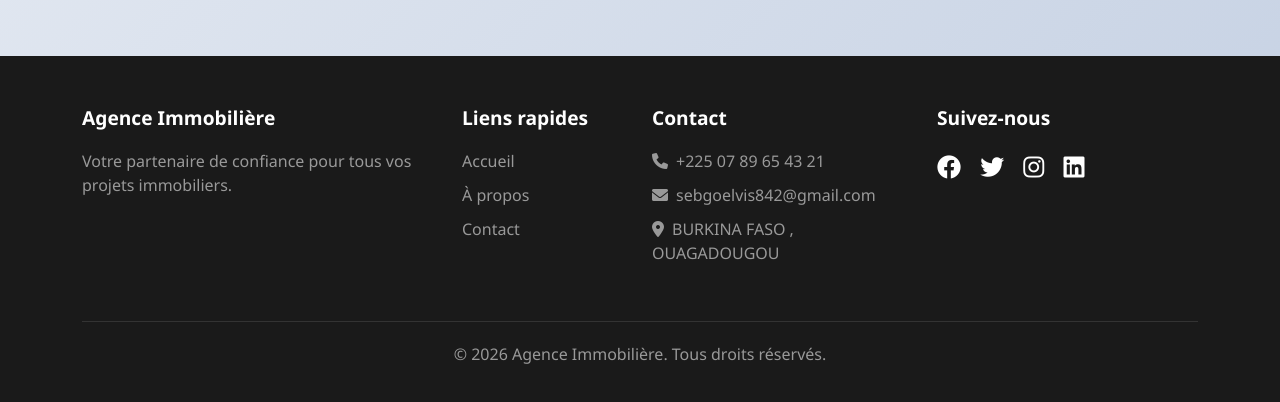
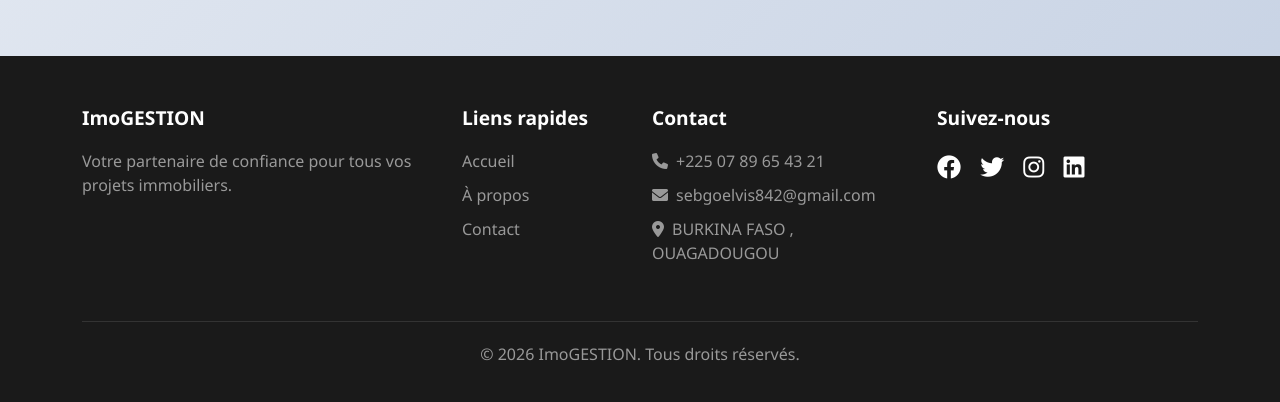
Before and after one commit to DEVELVIS54/GESTION_FINAL, a Django app: page /inscription/ in a window 1280 px wide. Shown: the part 1273-1675 px from the top of the page. Run offline with Django 5.2, Linux system fonts and the light colour scheme.

Commit message:
Update inscription.html

```diff
--- a/SE/templates/SE/inscription.html
+++ b/SE/templates/SE/inscription.html
@@ -5,7 +5,7 @@
 <head>
     <meta charset="UTF-8">
     <meta name="viewport" content="width=device-width, initial-scale=1.0">
-    <title>Inscription - Agence Immobilière</title>
+    <title>Inscription - ImoGESTION</title>
 
     <!-- Bootstrap CSS -->
     <link href="https://cdn.jsdelivr.net/npm/bootstrap@5.1.3/dist/css/bootstrap.min.css" rel="stylesheet">
@@ -527,7 +527,7 @@
         <div class="container">
             <div class="row">
                 <div class="col-md-4">
-                    <h5 class="footer-title">Agence Immobilière</h5>
+                    <h5 class="footer-title">ImoGESTION</h5>
                     <p>Votre partenaire de confiance pour tous vos projets immobiliers.</p>
                 </div>
                 <div class="col-md-2">
@@ -558,7 +558,7 @@
                 </div>
             </div>
             <div class="copyright">
-                <p>&copy; {% now "Y" %} Agence Immobilière. Tous droits réservés.</p>
+                <p>&copy; {% now "Y" %} ImoGESTION. Tous droits réservés.</p>
             </div>
         </div>
     </footer>
```
